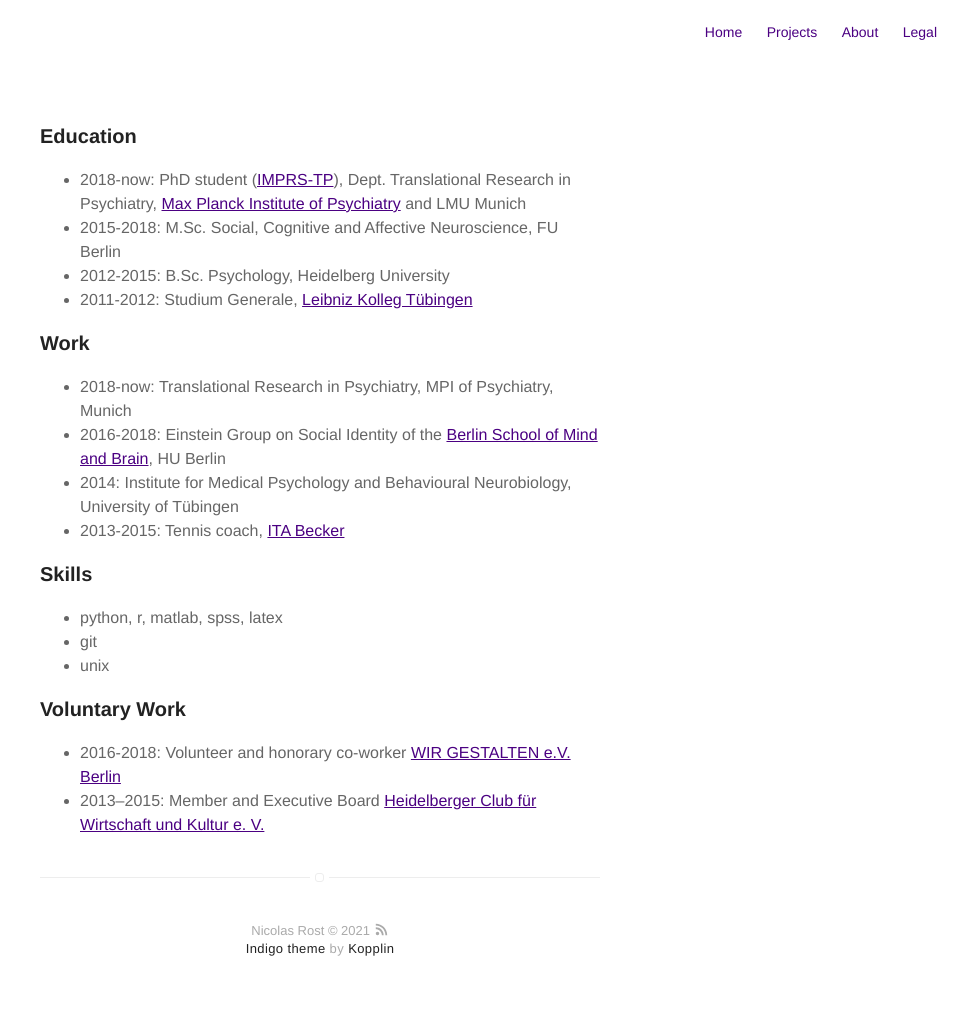
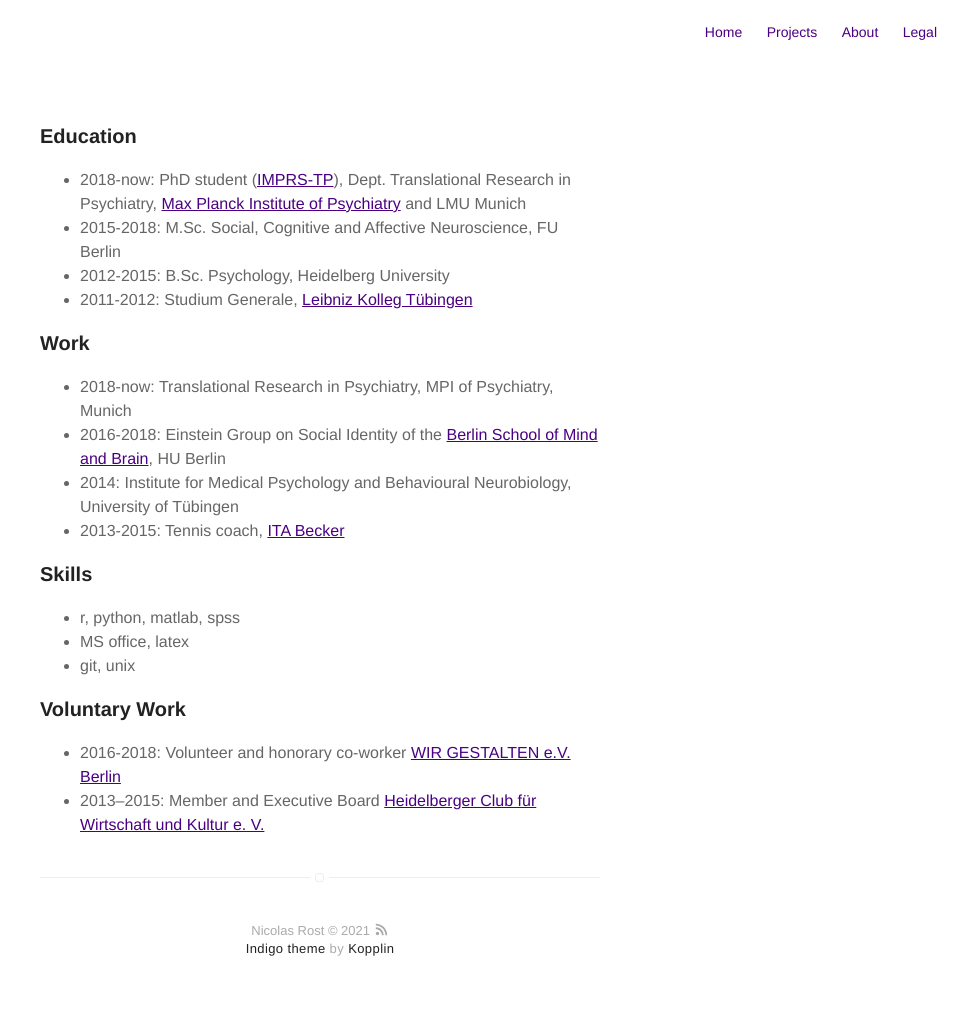
Before and after one commit to nicorost/nicorost.github.io, a Jekyll site: the page built from resume.md, in a window 1280 px wide. Shown: the whole page, without its empty margins (320-1280 px from the left). Built offline with Jekyll 4.4.1, drawn with Linux system fonts in a browser that asks for light colours.

Commit message:
updated skills

```diff
--- a/resume.md
+++ b/resume.md
@@ -18,9 +18,9 @@ layout: page
 * 2013-2015: Tennis coach, [ITA Becker](https://rainerbecker-tennis.de/)
 
 ### Skills
-* python, r, matlab, spss, latex
-* git
-* unix
+* r, python, matlab, spss
+* MS office, latex
+* git, unix
 
 ### Voluntary Work
 * 2016-2018: Volunteer and honorary co-worker [WIR GESTALTEN e.V. Berlin](https://www.wirgestaltenev.de/)
```
